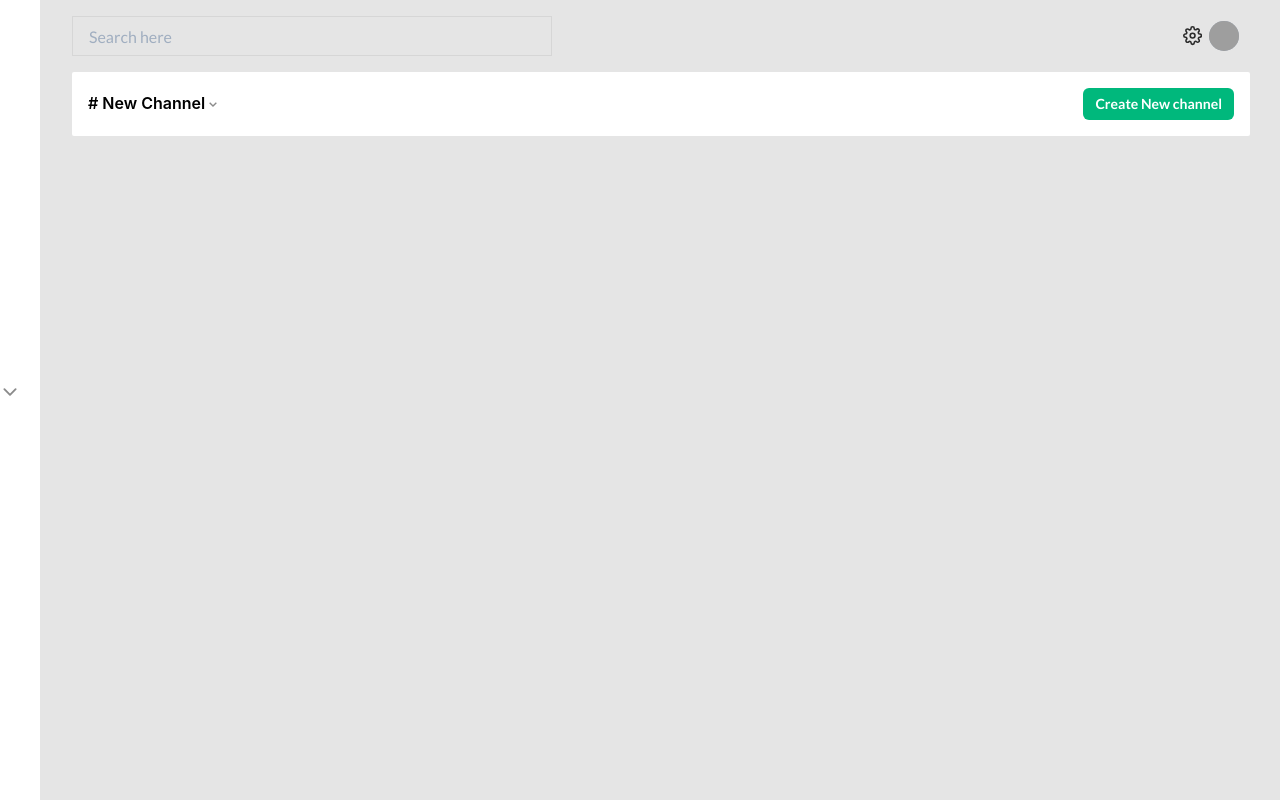
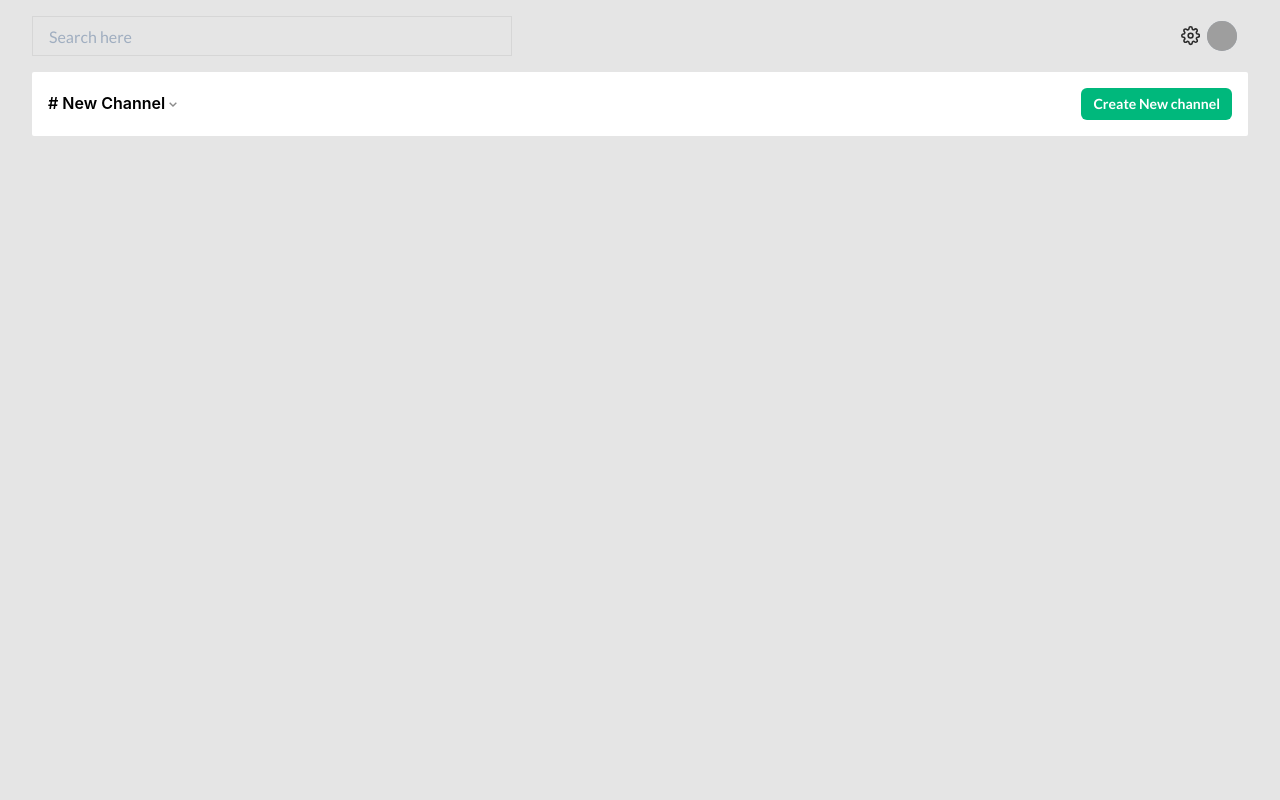
Before and after one commit to zurichat/zc_plugin_channels, a React (Create React App) app in the folder frontend/: page / in a window 1280 px wide. Built offline with nearby package versions, Linux system fonts and the light colour scheme; no server answers; grey boxes are pictures that could not be loaded.

Commit message:
chanfes to routes: removed TempSidebar and HStack

```diff
--- a/frontend/src/routes/routes.js
+++ b/frontend/src/routes/routes.js
@@ -4,15 +4,10 @@ import Admin from '../components/admin/index'
 import CreateChannel from '../components/createChannel/index'
 import MessageBoardIndex from '../components/MessageBoard/MessageBoardIndex'
 import ChannelDetailsAndSetting from '../components/channelDetailsAndSetting/index'
-import TempSidebar from '../components/TempSidebar/index'
-import { Box, HStack } from '@chakra-ui/layout'
 
 const routes = () => {
   return (
     <Switch>
-      <HStack>
-        <TempSidebar />
-
         <Route exact path='/'>
           <Home />
         </Route>
@@ -28,7 +23,6 @@ const routes = () => {
         <Route path='/channel-detail'>
           <ChannelDetailsAndSetting />
         </Route>
-      </HStack>
     </Switch>
   )
 }
```
